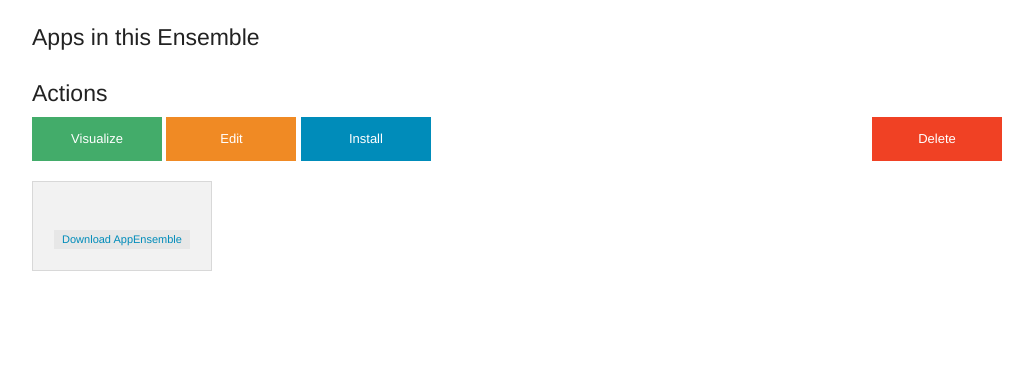
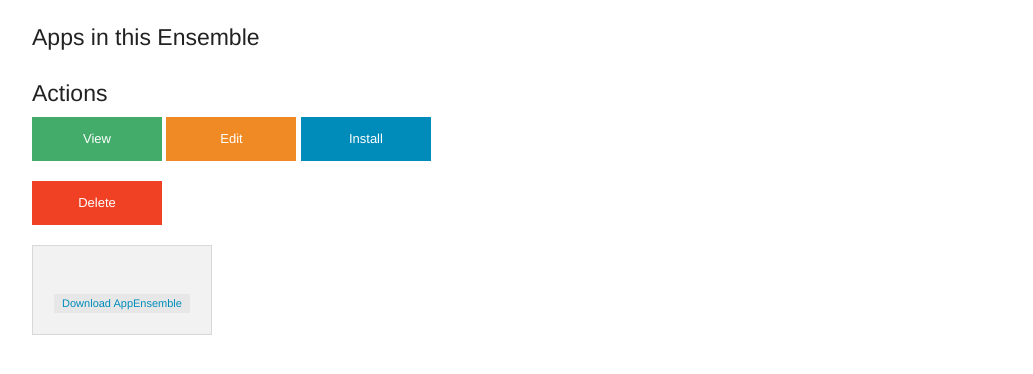
Before and after one commit to jo-tud/aof, a Python web app: template aof/templates/ae-details.mako in a window 1280 px wide. Shown: the part 45-419 px from the top of the page, without its empty margins (123-1156 px from the left). Run offline with Mako, Linux system fonts and the light colour scheme; the template is opened without the code that fills it, so the values that code supplies are empty.

Commit message:
delete button in a separate row

```diff
--- a/aof/templates/ae-details.mako
+++ b/aof/templates/ae-details.mako
@@ -30,10 +30,12 @@
     </style>
   <div class="small-12 medium-12 columns">
       <h4>Actions</h4>
-      <a class="small success button fixed_size" href="${bpmn_view_uri}">Visualize </a>
+      <a class="small success button fixed_size" href="${bpmn_view_uri}">View </a>
       <a class="small warning button fixed_size" href="${bpmn_edit_uri}">Edit</a>
       <a class="small button fixed_size" href="${direct_download_uri}">Install</a>
-      <a class="small alert button right fixed_size" id="delete-ae" href="${bpmn_delete_uri}">Delete</a>
+  </div>
+  <div class="small-12 medium-12 columns">
+      <a class="small alert button fixed_size" id="delete-ae" href="${bpmn_delete_uri}">Delete</a>
   </div>
 </div>
 
```
